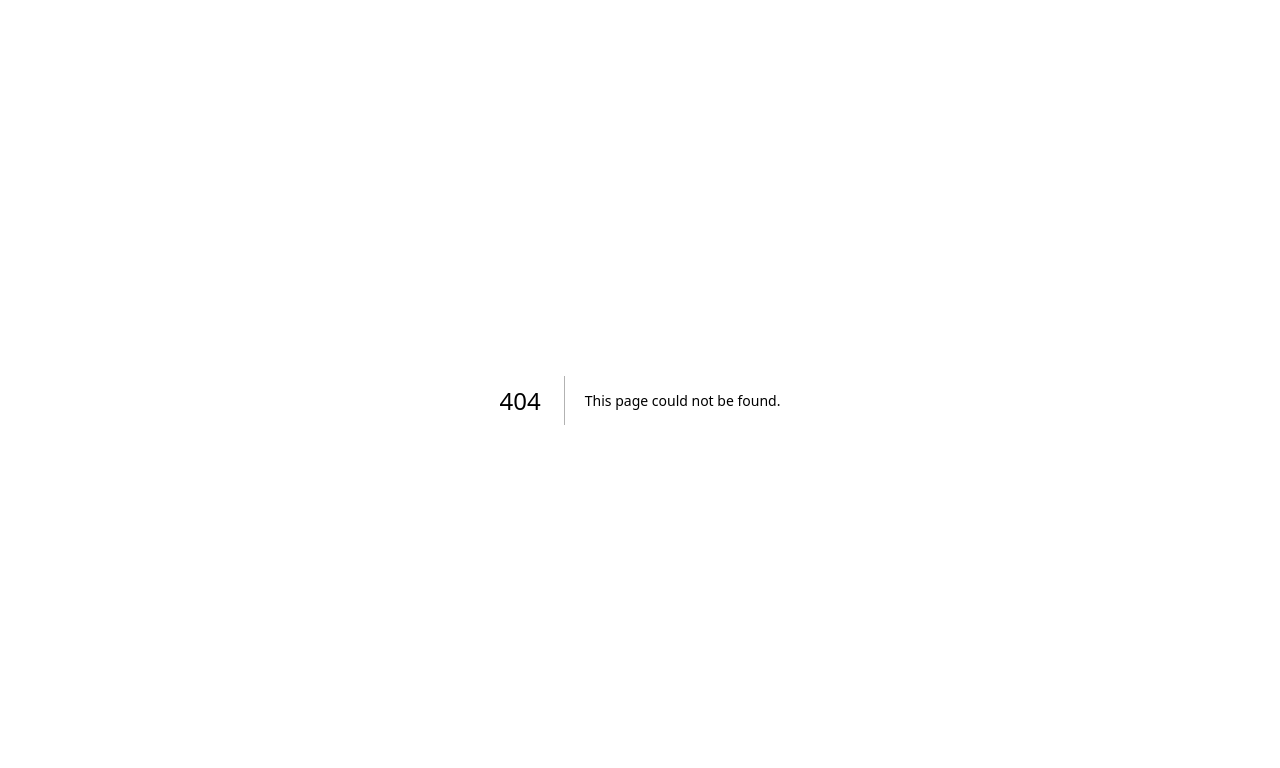
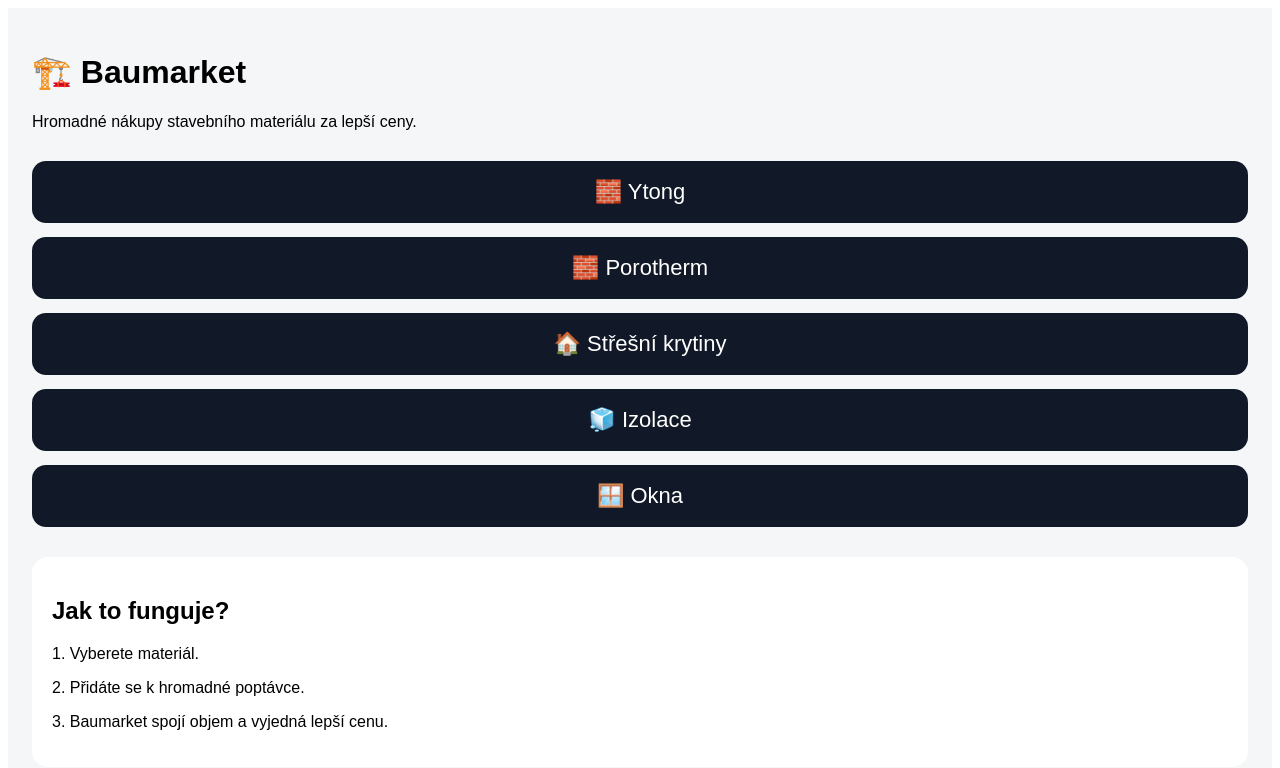
Before and after one commit to Hartmani/Baumarket, a Next.js app: page / in a window 1280 px wide. Before the commit this address had no page. Shown: the top 768 px of the page. Built offline with nearby package versions, Linux system fonts and the light colour scheme.

Commit message:
Create page.tsx

```diff
--- /dev/null
+++ b/app/page.tsx
@@ -0,0 +1,61 @@
+export default function Home() {
+
+  return (
+
+    <main style={{ minHeight: "100vh", padding: "24px", fontFamily: "Arial", background: "#f4f6f8" }}>
+
+      <h1>🏗️ Baumarket</h1>
+
+      <p>Hromadné nákupy stavebního materiálu za lepší ceny.</p>
+
+      <a href="/ytong">
+
+        <button style={btn}>🧱 Ytong</button>
+
+      </a>
+
+      <button style={btn}>🧱 Porotherm</button>
+
+      <button style={btn}>🏠 Střešní krytiny</button>
+
+      <button style={btn}>🧊 Izolace</button>
+
+      <button style={btn}>🪟 Okna</button>
+
+      <section style={{ marginTop: "30px", background: "white", padding: "20px", borderRadius: "16px" }}>
+
+        <h2>Jak to funguje?</h2>
+
+        <p>1. Vyberete materiál.</p>
+
+        <p>2. Přidáte se k hromadné poptávce.</p>
+
+        <p>3. Baumarket spojí objem a vyjedná lepší cenu.</p>
+
+      </section>
+
+    </main>
+
+  );
+
+}
+
+const btn = {
+
+  width: "100%",
+
+  marginTop: "14px",
+
+  padding: "18px",
+
+  fontSize: "22px",
+
+  borderRadius: "14px",
+
+  border: "none",
+
+  background: "#111827",
+
+  color: "white",
+
+};
```
